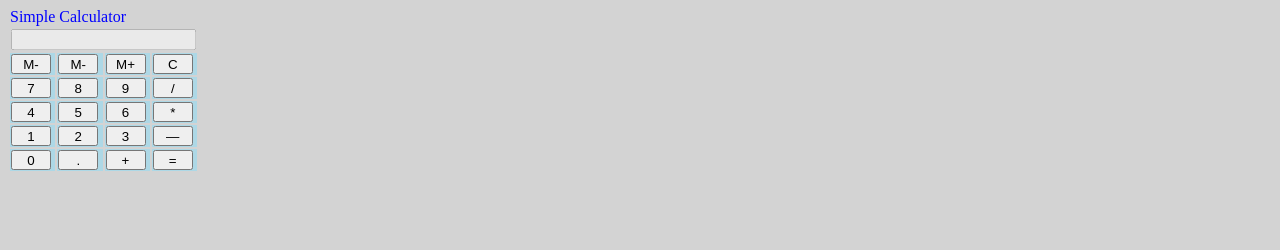
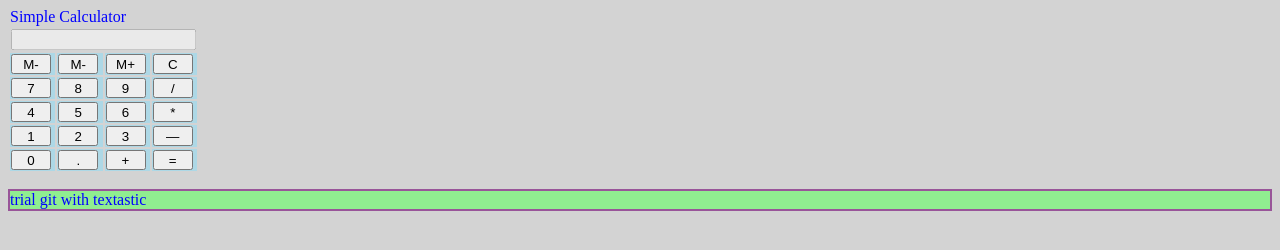
Before and after one commit to WJag/first-proj---calculator, a plain HTML site: page index.html in a window 1280 px wide. Drawn offline with Linux system fonts and the light colour scheme.

Commit message:
textastic
The code changed in other application to test git

```diff
--- a/index.html
+++ b/index.html
@@ -57,5 +57,6 @@
 
     </table>
 
+    <p> trial git with textastic</p>
 </body>
 </html>
--- a/styles.css
+++ b/styles.css
@@ -1,4 +1,4 @@
-p{background-color: red;
+p{background-color: lightgreen;
   color: blue;
   border: 2px solid #959;
 }
```
